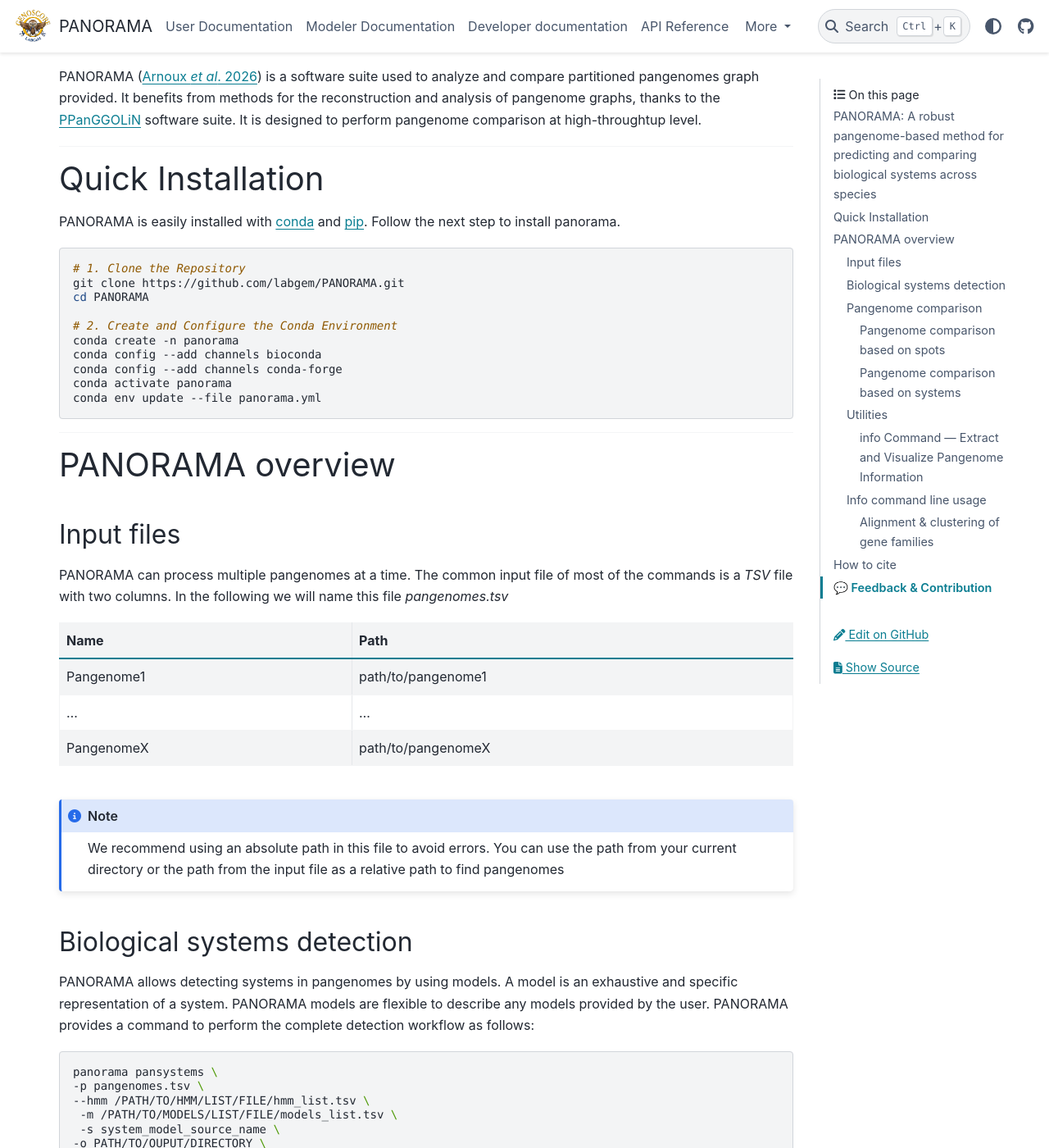
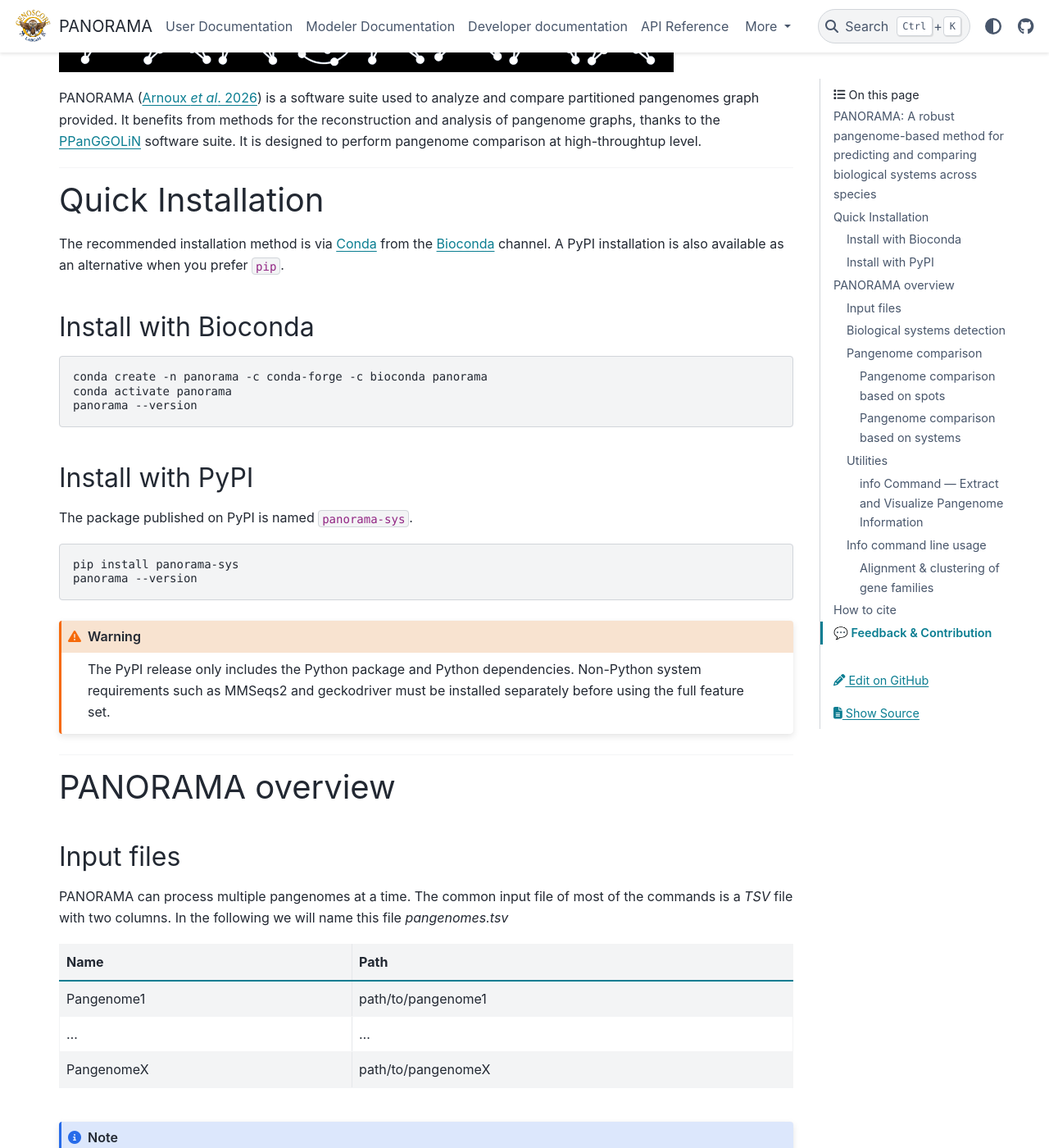
Before and after one commit to labgem/PANORAMA, a Sphinx documentation site: the page built from docs/index.md, in a window 1280 px wide and 1400 px high, scrolled down 766 px. Shown: the whole window at 82% size. Built offline with Sphinx 7.4.7 and the PyData theme 0.15.4, drawn with Linux system fonts in a browser that asks for light colours; the version number could not be read and is left out.

Commit message:
update doc with pipy info

````diff
--- a/README.md
+++ b/README.md
@@ -7,6 +7,7 @@
 [![GitHub issues](https://img.shields.io/github/issues/labgem/panorama.svg?style=flat-square&maxAge=600)](https://github.com/labgem/panorama/issues)
 [![Docs](https://img.shields.io/readthedocs/panorama/latest?style=flat-square&maxAge=600)](https://panorama.readthedocs.io)
 [![Downloads](https://anaconda.org/bioconda/panorama/badges/downloads.svg)](https://bioconda.github.io/recipes/panorama/README.html#download-stats)
+[![PyPI version](https://badge.fury.io/py/panorama-sys.svg?cache-control=no-cache)](https://pypi.org/project/panorama-sys/)
 [![Paper](https://img.shields.io/badge/paper-PLOS%20Computational%20Biology-teal.svg?style=flat-square&maxAge=3600)](https://doi.org/10.1371/journal.pcbi.1013856)
 [![Citations](https://img.shields.io/badge/dynamic/regex?url=https%3A%2F%2Fbadge.dimensions.ai%2Fdetails%2Fdoi%2F10.1371%2Fjournal.pcbi.1013856&search=%3Cdiv%20class%3D%22count%22%3E(%5Cd*)%3C%2Fdiv%3E&replace=%241&style=flat-square&label=citations&cacheSeconds=3600)](https://badge.dimensions.ai/details/doi/10.1371/journal.pcbi.1013856)
 
@@ -23,20 +24,28 @@
 
 # Quick Installation
 
-PANORAMA is easily installed with [conda](https://docs.conda.io/projects/conda/en/latest/index.html) and
-[pip](https://pip.pypa.io/en/stable/). Follow the next step to install panorama.
+The recommended installation method is via [Conda](https://docs.conda.io/projects/conda/en/latest/index.html) from the [Bioconda](https://bioconda.github.io/) channel.
+A PyPI installation is also available as an alternative when you prefer `pip`.
+
+## Install with Bioconda
 
 ```shell
-# 1. Clone the Repository
-git clone https://github.com/labgem/PANORAMA.git
-cd PANORAMA
+conda create -n panorama -c conda-forge -c bioconda panorama
+conda activate panorama
+panorama --version
+```
 
-# 2. Create and Configure the Conda Environment
-conda create -n panorama
-conda config --add channels bioconda
-conda config --add channels conda-forge
-conda activate panorama
-conda env update --file panorama.yml
+## Install with PyPI
+
+The package published on PyPI is named `panorama-sys`.
+
+```shell
+pip install panorama-sys
+panorama --version
+```
+
+```{warning}
+The PyPI release only includes the Python package and Python dependencies. Non-Python system requirements such as MMSeqs2 and geckodriver must be installed separately before using the full feature set.
 ```
 
 [//]: # (You can find more information on the installation [here]&#40;link_read_the_doc&#41;)
````
Also changed, not shown: docs/user/install.md (+14 -1 lines).
